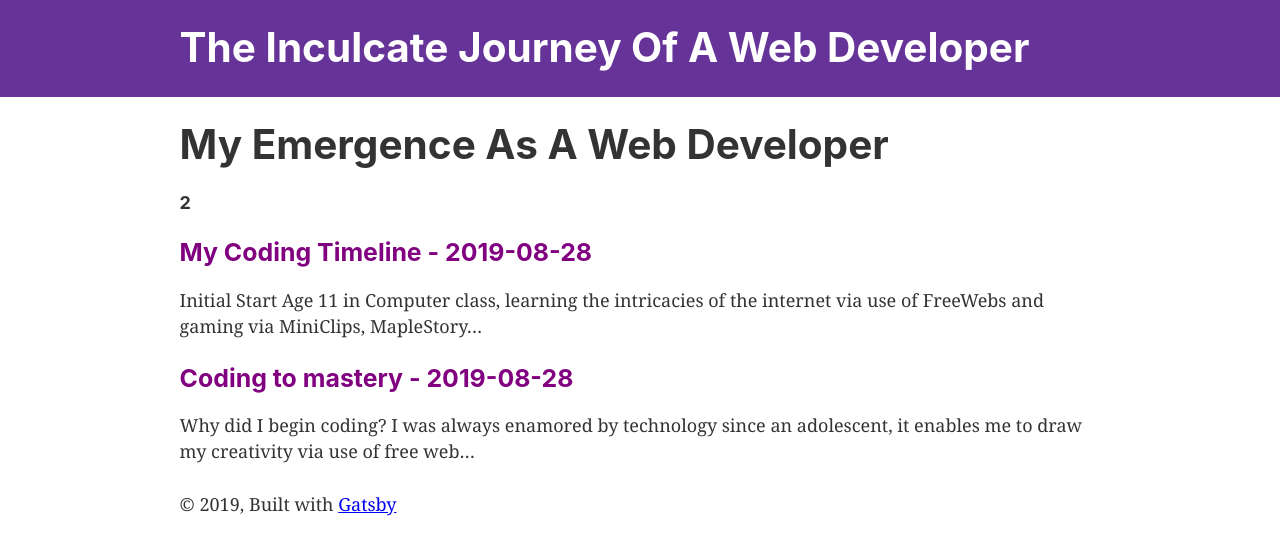
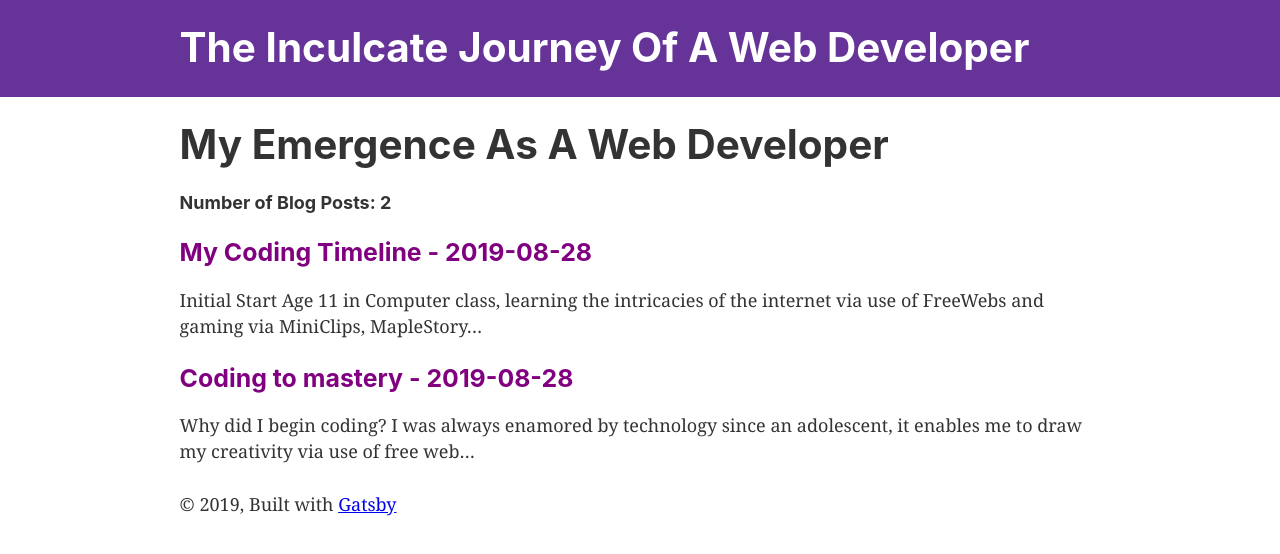
Before and after one commit to DeeIdowu/gatsby-blog-demo, a Gatsby site: page / in a window 1280 px wide. Built offline with nearby package versions, Linux system fonts and the light colour scheme; Gatsby itself is replaced by a stand-in of ours.

Commit message:
blog posts

```diff
--- a/src/pages/index.js
+++ b/src/pages/index.js
@@ -20,7 +20,7 @@ export default ({ data }) => (
     <SEO title="Home" />
     <div>
       <h1> My Emergence As A Web Developer</h1>
-      <h4>{data.allMarkdownRemark.totalCount}</h4>
+      <h4>Number of Blog Posts: {data.allMarkdownRemark.totalCount}</h4>
     </div>
     {data.allMarkdownRemark.edges.map(({ node }) => (
       <div key={node.id}>
```
